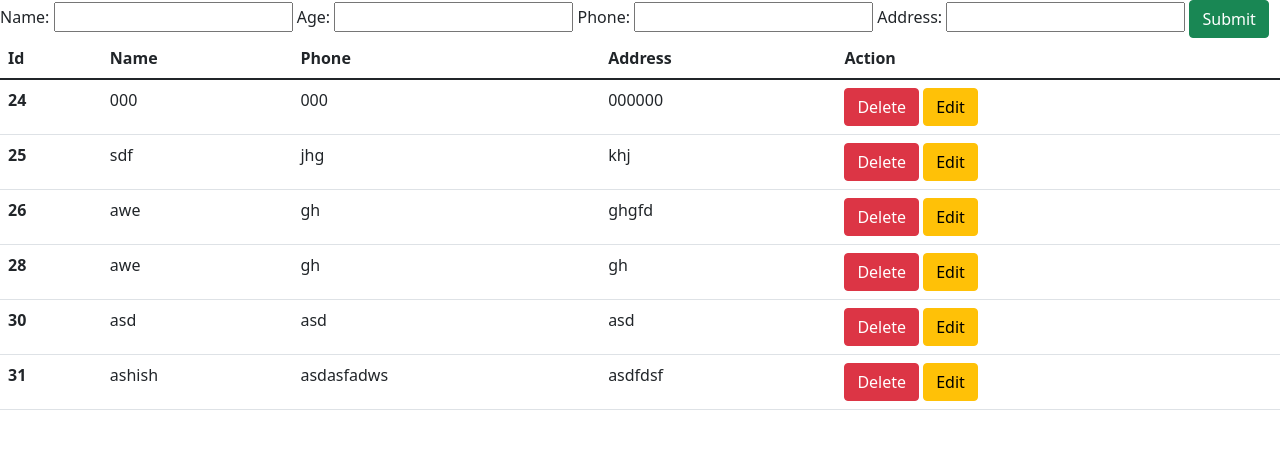
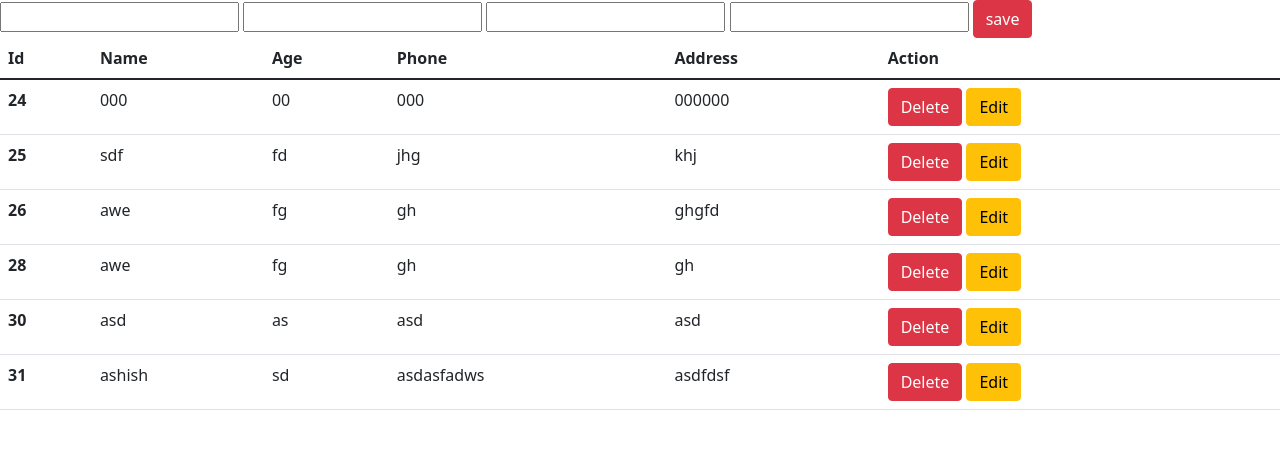
Before and after one commit to mrenfieldio/django, a Django app: page / in a window 1280 px wide. Shown: the top 449 px of the page. Run offline with Django 4.2, Linux system fonts and the light colour scheme; data comes from the database, SQL or seed files in the repository; both versions use the stored data as it was after the commit.

Commit message:
Add files via upload

```diff
--- a/django_project/marvel/App/templates/index.html
+++ b/django_project/marvel/App/templates/index.html
@@ -12,13 +12,13 @@
   </head>
   <body>
 
-    <form action="{% url 'index' %}" method="POST">
+    <form method="POST" action="{%url 'index'%}">
 
     {% csrf_token %}
-    {{ form }}
 
-      <button class="btn btn-success" name="submit">Submit</button>
-
+     {% if not form.instance.id %}
+     {% include 'save.html' %}
+     {% endif%}
 
     <table class="table">
 
@@ -29,6 +29,7 @@
           <tr>
             <th scope="col">Id</th>
             <th scope="col">Name</th>
+            <th scope="col">Age</th>
             <th scope="col">Phone</th>
             <th scope="col">Address</th>
             <th scope="col">Action</th>
@@ -36,17 +37,25 @@
         </thead>
         <tbody>
             {% for i in db %}
+
+            {% if form.instance.id == i.id %}
+            {% include 'save.html' %}
+            {%else%}
           <tr>
             <th scope="row">{{i.id}}</th>
             <td>{{i.name}}</td>
+            <td>{{i.age}}</td>
             <td>{{i.phone}}</td>
             <td>{{i.address}}</td>
             <td><button formnovalidate class="btn btn-danger" name="delete" value="{{i.id}}">Delete</button>
-                <button class="btn btn-warning" name="edit">Edit</button></td>
+
+                <button formnovalidate class="btn btn-warning" value="{{i.id}}" name="edit">Edit</button></td>
           </tr>
+          {%endif%}
          {%endfor%}
         </tbody>
       </table>
+
     </form>
 
 
--- /dev/null
+++ b/django_project/marvel/App/templates/save.html
@@ -0,0 +1,7 @@
+{%for fields in form%}
+
+
+<td>{{fields}}</td>
+
+{%endfor%}
+<td > <button  class="btn btn-danger" name="submit" value="{{i.id}}">save</button></td>
--- a/django_project/marvel/App/views.py
+++ b/django_project/marvel/App/views.py
@@ -3,23 +3,39 @@ from . models import *
 from . forms import *
 # Create your views here.
 def index(request):
-      db=bas_db.objects.all()
-      form=bas_form()
-      if request.method=='POST':
+    db=bas_db.objects.all()
+    form=bas_form()
+
+    if request.method=='POST':
             if 'submit' in request.POST:
-                  form=bas_form(request.POST)
+                  key=request.POST.get('submit')
+                  if not key:
+                    form=bas_form(request.POST)
+                  else:
+                    form_obj=bas_db.objects.get(id=key)
+                    form=bas_form(request.POST,instance=form_obj)
                   form.save()
+                  form=bas_form()
+
             elif 'delete' in request.POST:
                   key=request.POST.get('delete')
                   form=bas_db.objects.get(id=key)
                   form.delete()
 
 
-
-      context={}
-      context["db"]=db
-      context["form"]=form
+            elif 'edit' in request.POST:
+                  key=request.POST.get('edit')
+                  form_obj=bas_db.objects.get(id=key)
+                  form=bas_form(instance=form_obj)
 
 
 
-      return render(request,'index.html',context)
+
+
+    context={}
+    context["db"]=db
+    context["form"]=form
+
+
+
+    return render(request,'index.html',context)
```
Also changed, not shown: django_project/marvel/db.sqlite3.
